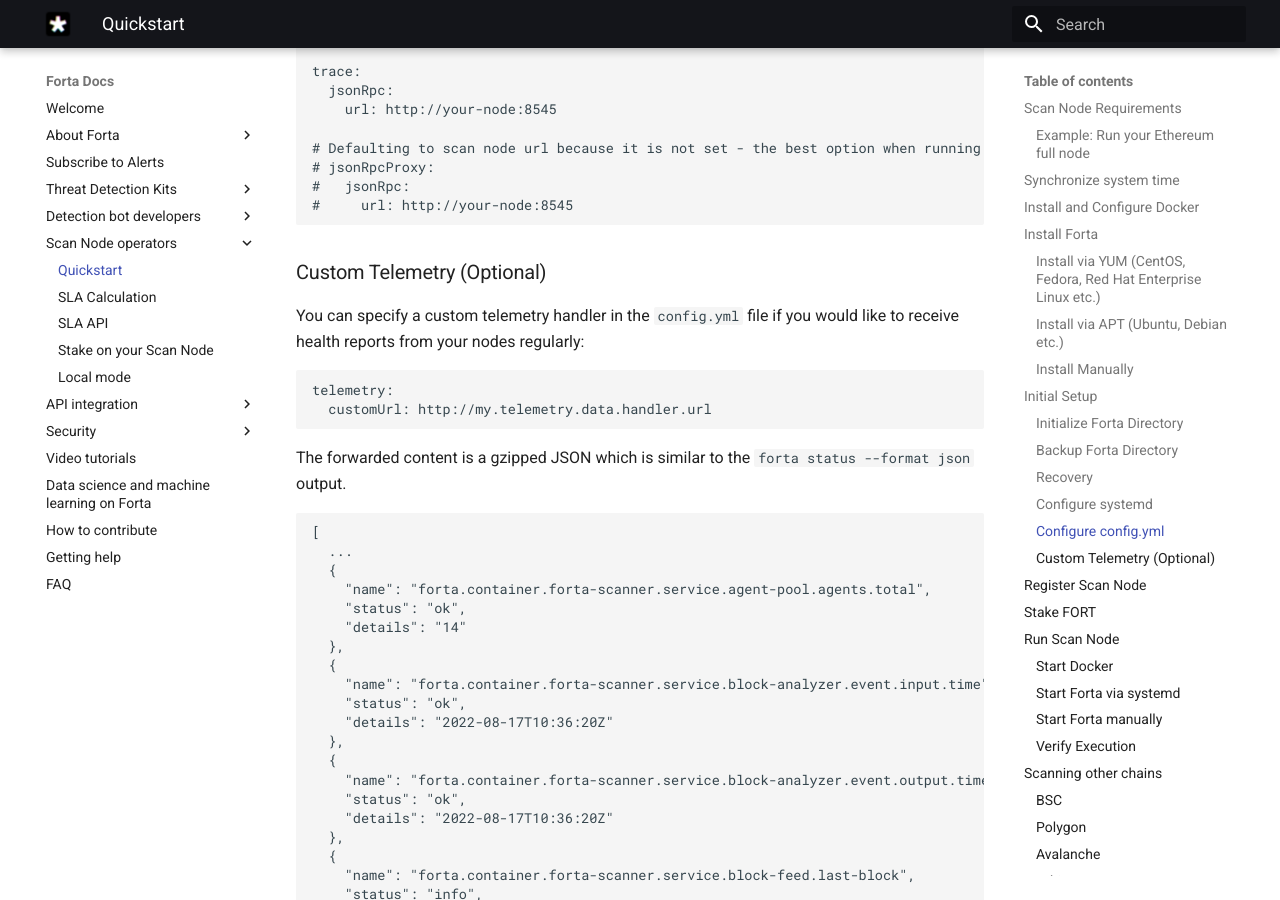
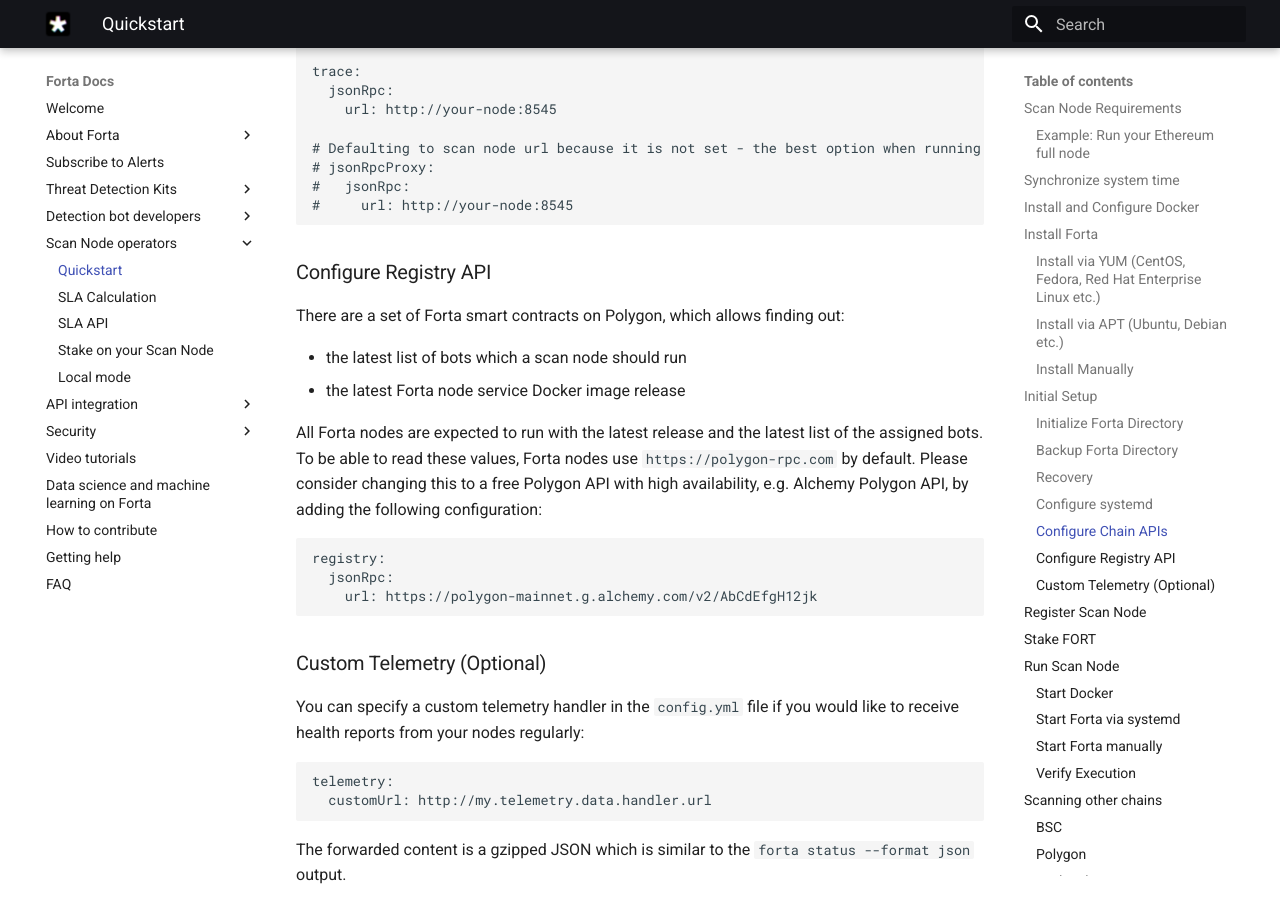
Before and after one commit to forta-network/docs, an MkDocs documentation site: the page built from docs/scanner-quickstart.md, in a window 1280 px wide and 900 px high, scrolled down 7055 px. Built offline with MkDocs 1.6.1 and Material for MkDocs 9.7.7, drawn with Linux system fonts in a browser that asks for light colours; some of the changed text lies outside the part shown.

Commit message:
mention registry api configuration

````diff
--- a/docs/scanner-quickstart.md
+++ b/docs/scanner-quickstart.md
@@ -216,7 +216,7 @@
 Environment="FORTA_PASSPHRASE=<your_forta_passphrase>"
 ```
 
-### Configure config.yml
+### Configure Chain APIs
 
 In your Forta directory, there now is a `config.yml` file. You must configure that file so that your scan node knows how to get its blockchain data.
 
@@ -271,6 +271,21 @@
 # jsonRpcProxy:
 #   jsonRpc:
 #     url: http://your-node:8545
+```
+
+### Configure Registry API
+
+There are a set of Forta smart contracts on Polygon, which allows finding out:
+
+- the latest list of bots which a scan node should run
+- the latest Forta node service Docker image release
+
+All Forta nodes are expected to run with the latest release and the latest list of the assigned bots. To be able to read these values, Forta nodes use `https://polygon-rpc.com` by default. Please consider changing this to a free Polygon API with high availability, e.g. Alchemy Polygon API, by adding the following configuration:
+
+```yaml
+registry:
+  jsonRpc:
+    url: https://polygon-mainnet.g.alchemy.com/v2/AbCdEfgH12jk
 ```
 
 ### Custom Telemetry (Optional)
````
